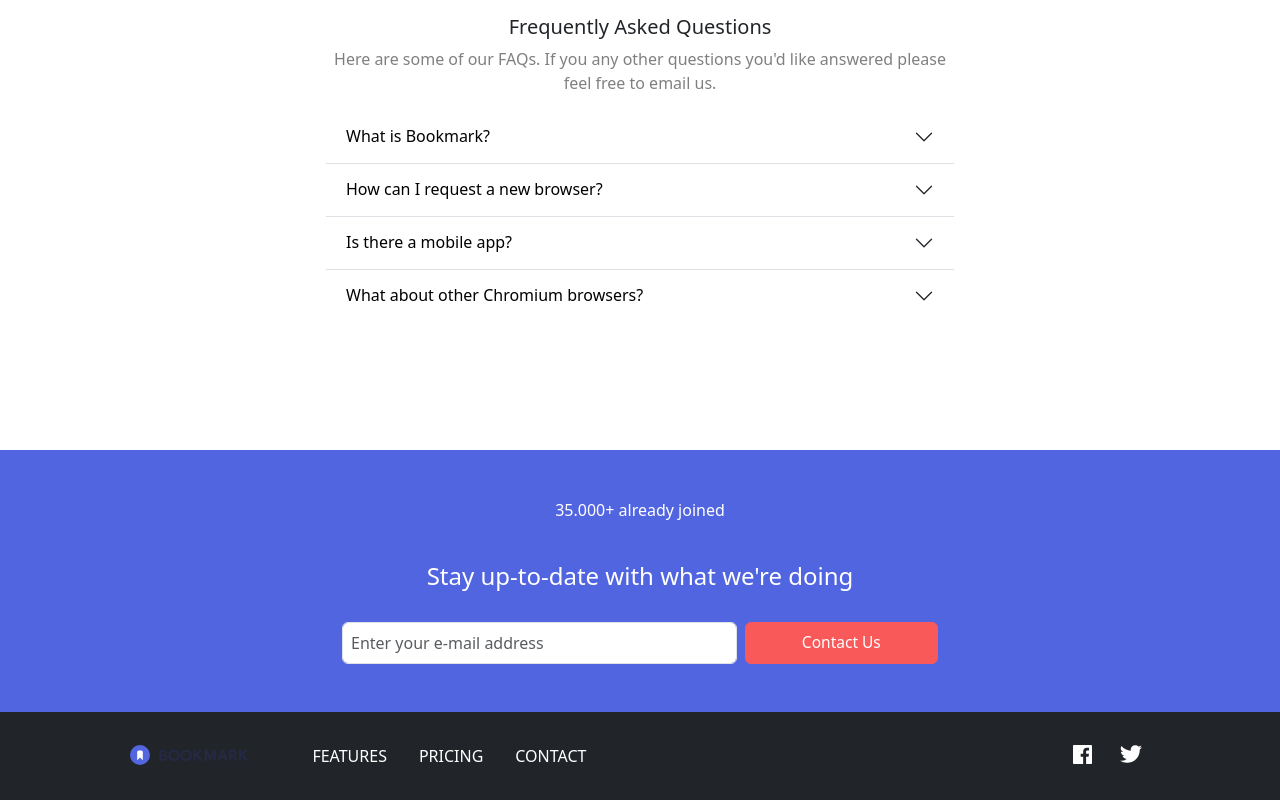
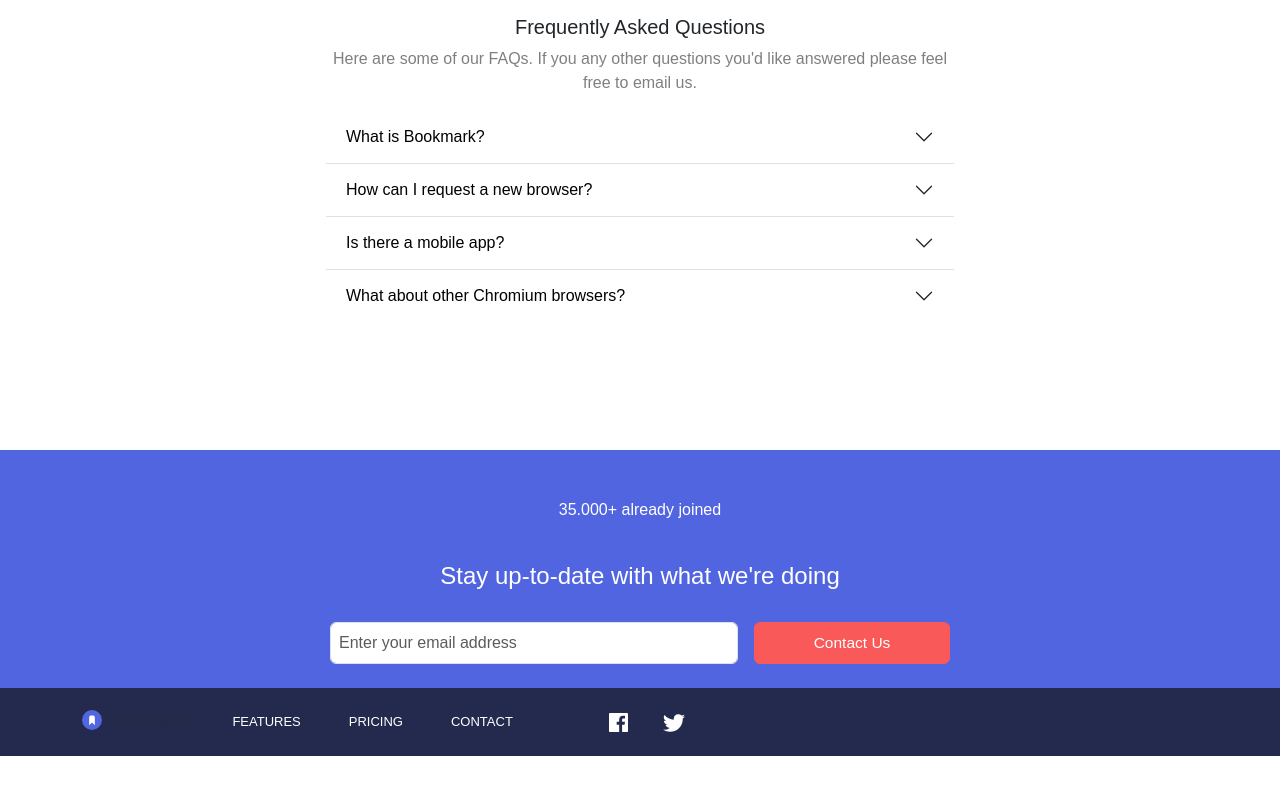
Before and after one commit to mcallejo-10/S1.2-Bootstrap-SASS, a website: page index.html in a window 1280 px wide. Shown: the part 1998-2798 px from the top of the page. After the commit the page ends 2754 px from the top, so only its background shows below. Drawn offline with nearby package versions, Linux system fonts and the light colour scheme.

Commit message:
validació afegida

```diff
--- a/css/main.scss
+++ b/css/main.scss
@@ -1,5 +1,5 @@
 
-// $font-family-sans-serif: "Rubik", sans-serif;
+$font-family-sans-serif: "Rubik", sans-serif;
 
 $primary:#5265E1;
 $secondary: #FA5959;
@@ -21,7 +21,6 @@
 
   }
 }
-
 
 .navbar-toggler {
   border-color: #fff;
@@ -105,3 +104,8 @@
   margin-top: 8rem;
   padding-top: 3rem;
 }
+
+#footer-navbar {
+  background-color: #242a4e;
+  font-size: small;
+}
--- a/index.html
+++ b/index.html
@@ -281,41 +281,41 @@
   <!-- footer -->
 
   <footer class="footer col-12">
-    <div class="container-fluid text-center col-12 pb-4">
+    <div class="container-fluid text-center pb-4">
       <p class="">35.000+ already joined</p>
       <h4 class="p-3 p-lg-4">Stay up-to-date with what we're doing</h4>
-      <form class="row justify-content-center align-items-start text-center mx-4  gx-2 needs-validation mb-lg-4"
-        novalidate>
-        <div class="col-12 col-lg-4">
-          <input type="email" class="form-control col-4 p-2" id="user-email" aria-describedby="emailHelp"
-            placeholder="Enter your e-mail address" required>
+      <form class="row justify-content-center needs-validation g-3" novalidate>
+        <div class="col-12 col-md-4 col-lg-4">
+          <input type="email" class="form-control col-4 p-2 " id="user-email" aria-describedby="emailHelp"
+            placeholder="Enter your email address" required>
         </div>
-        <div class="col-12 col-lg-2 mb-3 mb-lg-0 mt-3 mt-lg-0">
+        <div class="col-12 col-md-2 col-lg-2">
           <button type="submit" class="btn btn-secondary w-100 text-white col-4 p-2" value="Validate"
             onclick="return validateEmail()">Contact Us</button>
         </div>
+      </form>
     </div>
-    <div class="container-fluid bg-dark" id="footer-navbar">
-      <div class="container-xl pt-4 pt-lg-2 pb-4 pb-lg-2">
-        <ul class="nav flex-column flex-lg-row align-items-center text-uppercase text-white py-3 ms-lg-5">
+    <div class="container-fluid " id="footer-navbar">
+      <div class="container">
+        <ul class="nav flex-column flex-md-row flex-lg-row align-items-center gap-3 py-3 ">
           <li class="nav-item">
             <a class="navbar-brand" href="#">
               <img src="img/logo-bookmark.svg" alt="logo Bookmark" height="20" class="mb-lg-1"></a>
           </li>
           <li class="nav-item">
-            <a class="nav-link text-white mt-4 mt-lg-0 ms-lg-5" href="#features">FEATURES</a>
+            <a class="nav-link text-white" href="#features">FEATURES</a>
           </li>
           <li class="nav-item">
-            <a class="nav-link text-white mt-3 mb-3 mt-lg-0 mb-lg-0" href="#pricing">PRICING</a>
+            <a class="nav-link text-white" href="#pricing">PRICING</a>
           </li>
           <li class="nav-item">
-            <a class="nav-link text-white mb-4 mb-lg-0" href="#footer">CONTACT</a>
+            <a class="nav-link text-white " href="#footer">CONTACT</a>
           </li>
-          <li class="nav-item mt-2 mt-lg-0 mb-lg-2 ms-lg-auto me-lg-5">
-            <a class="nav-link d-inline ps-0 pe-3 pe-lg-2" href="https://www.facebook.com/"><img
-                src="img/icon-facebook.svg" alt="facebook-icon" height="19" class="social-icon" target=”_blank”></a>
-            <a class="nav-link d-inline ps-3 pe-lg-2 pe-0" href="https://www.twitter.com/"><img
-                src="./img/icon-twitter.svg" alt="twitter-icon" height="18" class="social-icon" target=”_blank”></a>
+          <li class="nav-item ps-md-5 ps-lg-5">
+            <a class="nav-link d-inline " href="https://www.facebook.com/"><img src="img/icon-facebook.svg"
+                alt="facebook-icon" height="19" class="social-icon" target=”_blank”></a>
+            <a class="nav-link d-inline" href="https://www.twitter.com/"><img src="./img/icon-twitter.svg"
+                alt="twitter-icon" height="18" class="social-icon" target=”_blank”></a>
           </li>
         </ul>
       </div>
@@ -323,97 +323,12 @@
   </footer>
 
 
-
-
-
-
-
-
-
-
-
-
-
+  <script src="./js/main.js"></script>
 
 
   <!-- botstrap -->
-  <script src="node_modules/bootstrap/dist/js/bootstrap.bundle.min.js"></script>
+  <!-- <script src="node_modules/bootstrap/dist/js/bootstrap.bundle.min.js"></script>
+  <script>-->
 </body>
 
 </html>
-<!-- <footer>
-		<div class="container-fluid text-bg-primary mt-5">
-			<div class="container-xl pt-4 pb-4">
-				<div class="row justify-content-center text-center">
-					<div class="col-12 col-lg-6 mt-4 mt-lg-3 mb-4">
-						<p class="text-uppercase p-footer mb-lg-4">35.000+ already joined</p>
-						<h3 class="px-3 px-lg-4">Stay up-to-date with what we're doing</h3>
-					</div>
-				</div>
-        <form class="row justify-content-center align-items-start text-center mx-4 rounded-2 gx-2 needs-validation mb-lg-4" novalidate>
-          <div class="col-12 col-lg-4">
-            <input type="email" class="form-control p-2" id="user-email" aria-describedby="emailHelp" placeholder="Enter your e-mail address" required>
-            <div class="valid-feedback">
-              Email correcto
-            </div>
-            <div class="invalid-feedback bg-secondary text-white">
-              Es necesario poner una cuenta de e-mail válida
-            </div>
-          </div>
-          <div class="col-12 col-lg-2 mb-3 mb-lg-0 mt-3 mt-lg-0">
-						<bcutton type="submit" class="btn btn-secondary w-100 text-white p-2" value="Validate" onclick="return validateEmail()">Contact Us</button>
-					</div>
-        </form>
-			</div>
-		</div>
-
-		<div class="container-fluid bg-dark" id="footer">
-			<div class="container-xl pt-4 pt-lg-2 pb-4 pb-lg-2">
-				<ul class="nav flex-column flex-lg-row align-items-center text-uppercase text-white py-3 ms-lg-5">
-					<li class="nav-item">
-						<a class="navbar-brand" href="#">
-						<img src="img/logo-bookmark.svg" alt="logo Bookmark" height="20" class="mb-lg-1"></a>
-					</li>
-					<li class="nav-item">
-						<a class="nav-link text-white mt-4 mt-lg-0 ms-lg-5" href="#features">FEATURES</a>
-					</li>
-					<li class="nav-item">
-						<a class="nav-link text-white mt-3 mb-3 mt-lg-0 mb-lg-0" href="#pricing">PRICING</a>
-					</li>
-					<li class="nav-item">
-						<a class="nav-link text-white mb-4 mb-lg-0" href="#footer">CONTACT</a>
-					</li>
-					<li class="nav-item mt-2 mt-lg-0 mb-lg-2 ms-lg-auto me-lg-5">
-						<a class="nav-link d-inline ps-0 pe-3 pe-lg-2" href="https://www.facebook.com/"><img src="img/icon-facebook.svg" alt="facebook-icon" height="19" class="social-icon" target=”_blank”></a>
-						<a class="nav-link d-inline ps-3 pe-lg-2 pe-0" href="https://www.twitter.com/"><img src="./img/icon-twitter.svg" alt="twitter-icon" height="18" class="social-icon" target=”_blank”></a>
-					</li>
-				</ul>
-			</div>
-		</div>
-	</footer>
-
- <script src="https://cdn.jsdelivr.net/npm/bootstrap@5.2.3/dist/js/bootstrap.bundle.min.js" integrity="sha384-kenU1KFdBIe4zVF0s0G1M5b4hcpxyD9F7jL+jjXkk+Q2h455rYXK/7HAuoJl+0I4" crossorigin="anonymous"></script>
-
-
-  <script>
-      // Ejemplo de JavaScript inicial para deshabilitar el envío de formularios si hay campos no válidos
-      (function () {
-      'use strict'
-
-      // Obtener todos los formularios a los que queremos aplicar estilos de validación de Bootstrap personalizados
-      let forms = document.querySelectorAll('.needs-validation')
-
-      // Bucle sobre ellos y evitar el envío
-      Array.prototype.slice.call(forms)
-      .forEach(function (form) {
-        form.addEventListener('submit', function (event) {
-          if (!form.checkValidity()) {
-            event.preventDefault()
-            event.stopPropagation()
-          }
-
-          form.classList.add('was-validated')
-        }, false)
-      })
-      })()
-  </script> -->
--- /dev/null
+++ b/js/main.js
@@ -0,0 +1,17 @@
+"use strict"
+
+function validateEmail() {
+    const forms = document.querySelectorAll('.needs-validation')
+
+    // Loop over them and prevent submission
+    Array.from(forms).forEach(form => {
+      form.addEventListener('submit', event => {
+        if (!form.checkValidity()) {
+          event.preventDefault()
+          event.stopPropagation()
+        }
+
+        form.classList.add('was-validated')
+      }, false)
+    })
+  }
```
Also changed, not shown: css/main.css, 1 other file.
